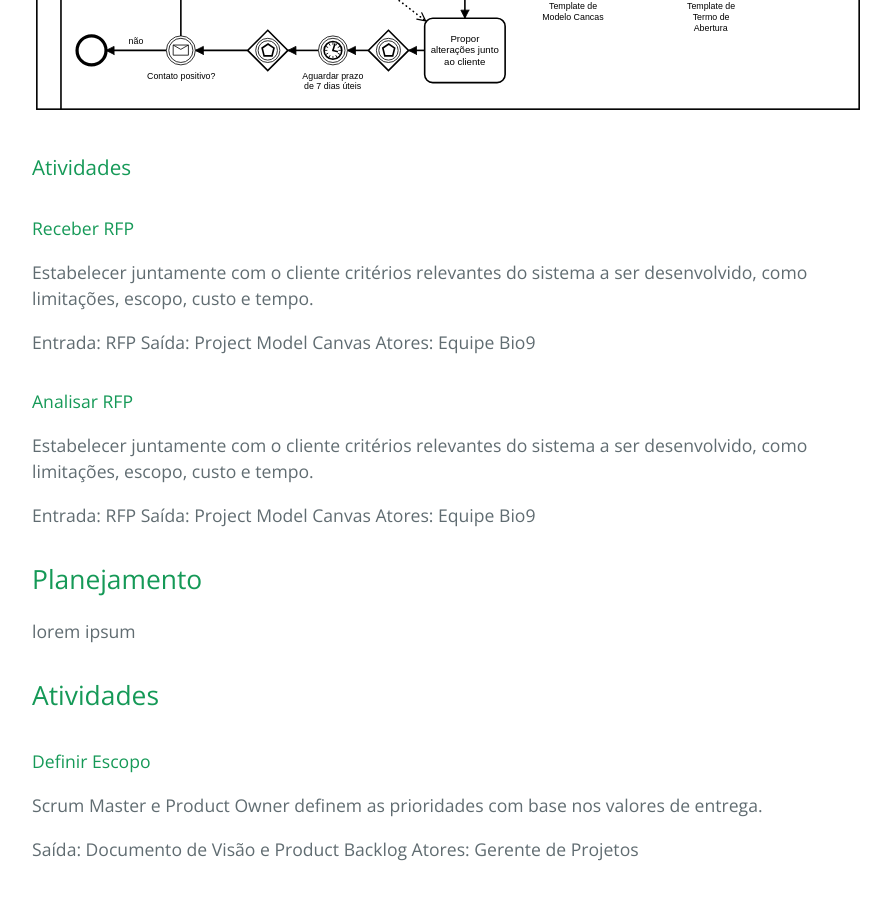
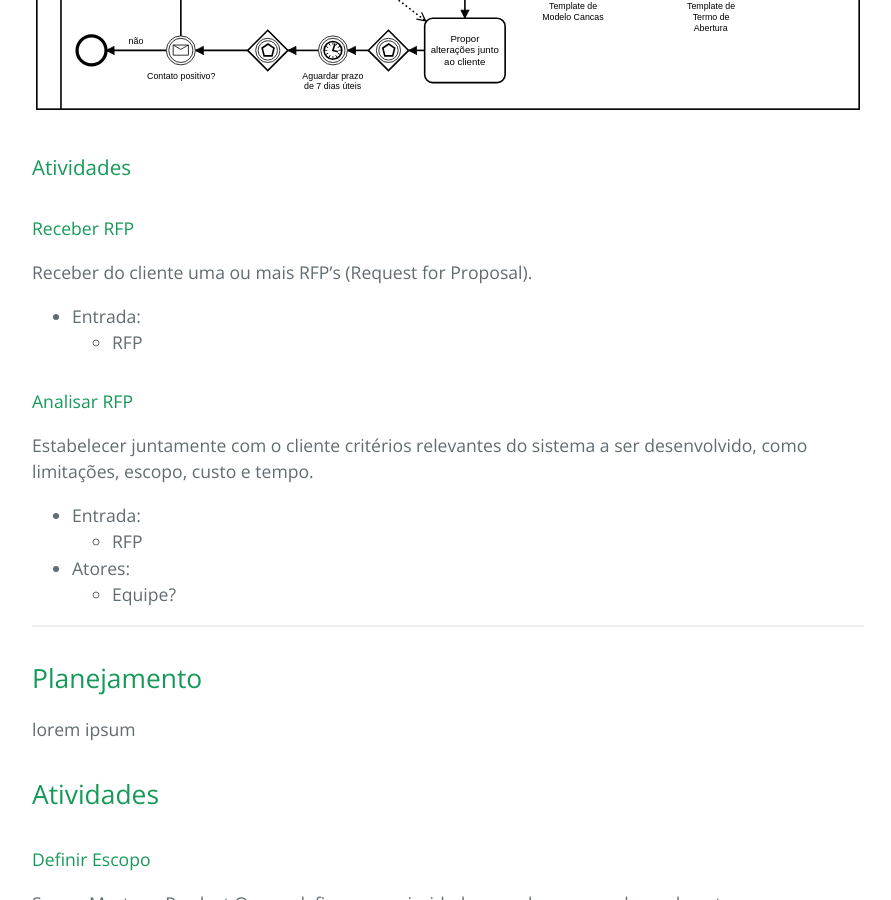
Before and after one commit to beatrizacbs/atlantida, a Jekyll site: the page built from processos.md, in a window 1280 px wide and 900 px high, scrolled down 1117 px. Shown: the whole window, without its empty margins (192-1083 px from the left). Built offline with Jekyll 4.4.1, drawn with Linux system fonts in a browser that asks for light colours.

Commit message:
modfications in process page

```diff
--- a/processos.md
+++ b/processos.md
@@ -21,24 +21,21 @@ O processo de Iniciação tem o objetivo de recepcionar as demandas existentes d
 
 #### Receber RFP
 
-Estabelecer juntamente com o cliente critérios relevantes do sistema a ser desenvolvido, como limitações, escopo, custo e tempo.
+Receber do cliente uma ou mais RFP's (Request for Proposal).
 
-Entrada: RFP
-Saída: Project Model Canvas
-Atores: Equipe Bio9
+- Entrada:
+  - RFP
 
 #### Analisar RFP
 
 Estabelecer juntamente com o cliente critérios relevantes do sistema a ser desenvolvido, como limitações, escopo, custo e tempo.
 
-Entrada: RFP
-Saída: Project Model Canvas
-Atores: Equipe Bio9
+- Entrada:
+  - RFP
+- Atores:
+  - Equipe?
 
-
-
-
-
+* * *
 
 ## Planejamento
 
```
Also changed, not shown: ciclo_de_vida.md (+1 -1 lines).
